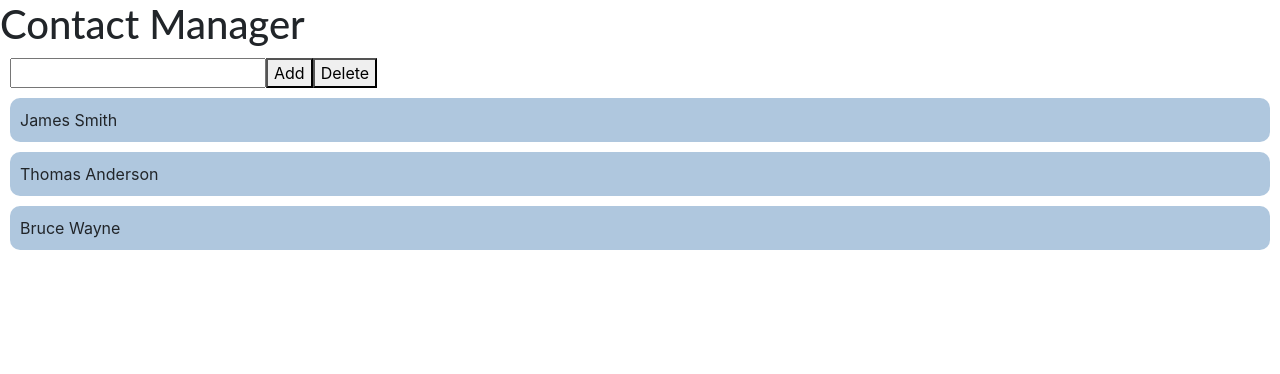
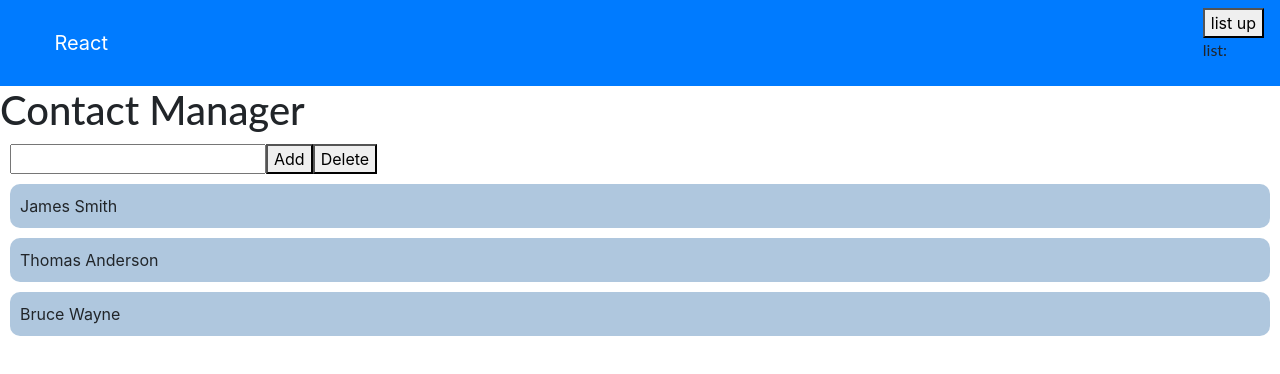
Before and after one commit to toanlehcm/demo_reactjs, a React (Create React App) app: page / in a window 1280 px wide. Shown: the top 374 px of the page. Built offline with nearby package versions, Linux system fonts and the light colour scheme.

Commit message:
- add reactstrap.

```diff
--- a/package.json
+++ b/package.json
@@ -11,8 +11,10 @@
     "react": "^17.0.1",
     "react-bootstrap-sweetalert": "^5.2.0",
     "react-dom": "^17.0.1",
+    "react-popper": "^2.2.5",
     "react-redux": "^7.2.2",
     "react-scripts": "4.0.1",
+    "reactstrap": "^8.9.0",
     "redux": "^4.0.5",
     "web-vitals": "^0.2.4"
   },
--- a/src/App.js
+++ b/src/App.js
@@ -1,13 +1,14 @@
 import React, { useState } from "react";
-import './style.css';
+import { Navbar, NavbarBrand } from "reactstrap";
+import "./style.css";
 
 class App extends React.Component {
   constructor() {
     super();
 
     this.state = {
-            data: []
-        }
+      data: [],
+    };
 
     this.listUp = this.listUp.bind(this);
   }
@@ -20,9 +21,16 @@ class App extends React.Component {
 
   render() {
     return (
+      <div className="App">
+        <Navbar dark color="primary">
+          <div className="container">
+            <NavbarBrand href="/">React</NavbarBrand>
+          </div>
           <div>
-                <button onClick={this.listUp} >list up</button>
+            <button onClick={this.listUp}>list up</button>
             <p>list: {this.state.data} </p>
+          </div>
+        </Navbar>
       </div>
     );
   }
--- a/src/index.js
+++ b/src/index.js
@@ -1,22 +1,23 @@
 import React from "react";
 import ReactDOM from "react-dom";
+import "bootstrap/dist/css/bootstrap.min.css";
+import App from "./App";
 import AddUserForm from "./components/AddUserForm";
 import GetUserList from "./components/GetUserList";
 import { createStore } from "redux";
 import { Provider } from "react-redux";
 import "./style.css";
-import 'bootstrap/dist/css/bootstrap.min.css';
-import 'jquery/dist/jquery.min.js';
+// import 'jquery/dist/jquery.min.js';
 
 const initialState = {
-    contacts: ["James Smith", "Thomas Anderson", "Bruce Wayne"]
+  contacts: ["James Smith", "Thomas Anderson", "Bruce Wayne"],
 };
 
 // Reducer function
 function reducer(state = initialState, action) {
   switch (action.type) {
-        case 'ADD_USER':
-            return { ...state, contacts: [...state.contacts, action.data] }
+    case "ADD_USER":
+      return { ...state, contacts: [...state.contacts, action.data] };
     default:
       return state;
   }
@@ -28,7 +29,9 @@ const store = createStore(reducer);
 // pass the store to our components
 ReactDOM.render(
   <Provider store={store}>
+    <App />
     <AddUserForm />
     <GetUserList />
   </Provider>,
-    document.getElementById('app'));
+  document.getElementById("app")
+);
```
Lines whose indentation alone changed are shown as unchanged.
